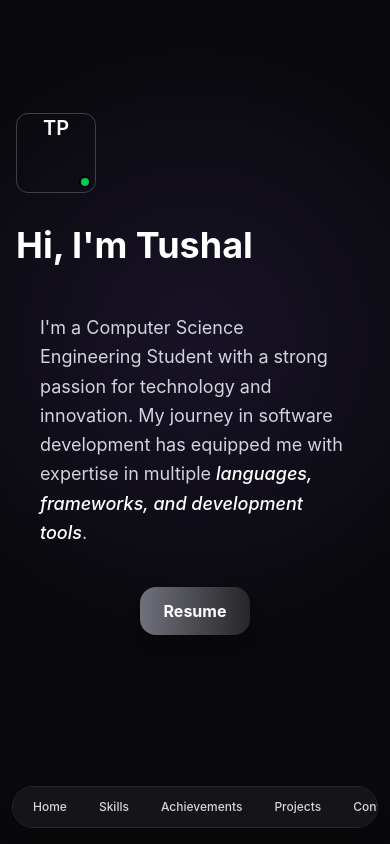
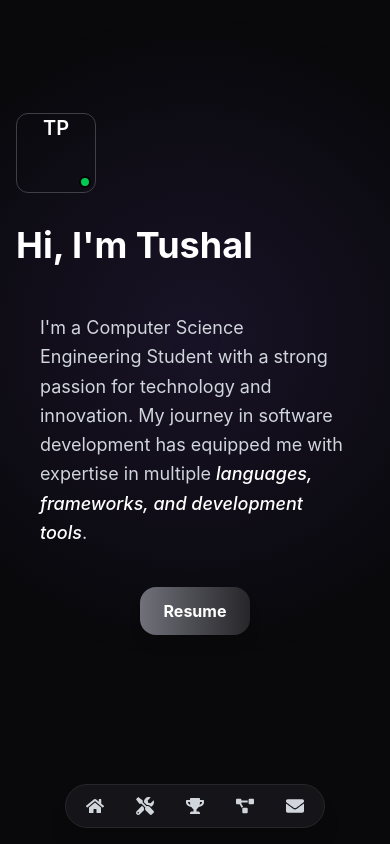
Before and after one commit to pandeYtushal/Portfolio2, a React (Vite) app: page / in a window 390 px wide. Shown: the top 844 px of the page. Built offline with nearby package versions, Linux system fonts and the light colour scheme.

Commit message:
Fix full-width layout and global background styles

```diff
--- a/src/components/Navbar.jsx
+++ b/src/components/Navbar.jsx
@@ -1,13 +1,19 @@
+import {
+  FaHome,
+  FaTools,
+  FaTrophy,
+  FaProjectDiagram,
+  FaEnvelope,
+} from "react-icons/fa";
+const navLinks = [
+  { name: "Home", href: "#home", icon: FaHome },
+  { name: "Skills", href: "#skills", icon: FaTools },
+  { name: "Achievements", href: "#achievements", icon: FaTrophy },
+  { name: "Projects", href: "#projects", icon: FaProjectDiagram },
+  { name: "Contact", href: "#contact", icon: FaEnvelope },
+];
 import { useState } from "react";
 import { motion } from "framer-motion";
-
-const navLinks = [
-  { name: "Home", href: "#home" },
-  { name: "Skills", href: "#skills" },
-  { name: "Achievements", href: "#achievements" },
-  { name: "Projects", href: "#projects" },
-  { name: "Contact", href: "#contact" },
-];
 
 const Navbar = () => {
   const [activeIndex, setActiveIndex] = useState(null);
@@ -16,13 +22,25 @@ const Navbar = () => {
     <nav className="fixed bottom-4 left-0 right-0 z-50 flex justify-center px-3">
       <div className="bg-zinc-900/90 backdrop-blur-md px-3 py-2 rounded-full border border-zinc-800 shadow-xl max-w-full overflow-x-auto">
         <div className="relative flex gap-4 sm:gap-6 md:gap-8 whitespace-nowrap">
-          {navLinks.map((link, index) => (
-            <a key={link.name}href={link.href} onMouseEnter={() => setActiveIndex(index)} onMouseLeave={() => setActiveIndex(null)}
-              onClick={() => setActiveIndex(index)}className="relative px-2 py-1 text-xs sm:text-sm md:text-base text-gray-300 hover:text-white font-medium">
+          {navLinks.map((link, index) => {
+            const Icon = link.icon;
+
+            return (
+              <a
+                key={link.name}
+                href={link.href}
+                onMouseEnter={() => setActiveIndex(index)}
+                onMouseLeave={() => setActiveIndex(null)}
+                onClick={() => setActiveIndex(index)}
+                className="relative flex items-center justify-center px-2 py-1
+                           text-gray-300 hover:text-white font-medium"
+              >
+                {/* Glow arc */}
                 {activeIndex === index && (
                   <motion.span
                     layoutId="nav-arc"
-                  className="absolute -top-3 left-1/2 -translate-x-1/2 h-8 w-12 rounded-b-full bg-purple-500 blur-md"
+                    className="absolute -top-3 left-1/2 -translate-x-1/2
+                               h-8 w-12 rounded-b-full bg-purple-500 blur-md"
                     transition={{
                       type: "spring",
                       stiffness: 500,
@@ -30,9 +48,17 @@ const Navbar = () => {
                     }}
                   />
                 )}
+
+                {/* ICON → mobile */}
+                <Icon className="text-lg sm:hidden" />
+
+                {/* TEXT → tablet & desktop */}
+                <span className="hidden sm:block text-sm md:text-base">
                   {link.name}
+                </span>
               </a>
-          ))}
+            );
+          })}
         </div>
       </div>
     </nav>
```
Lines whose indentation alone changed are shown as unchanged.
